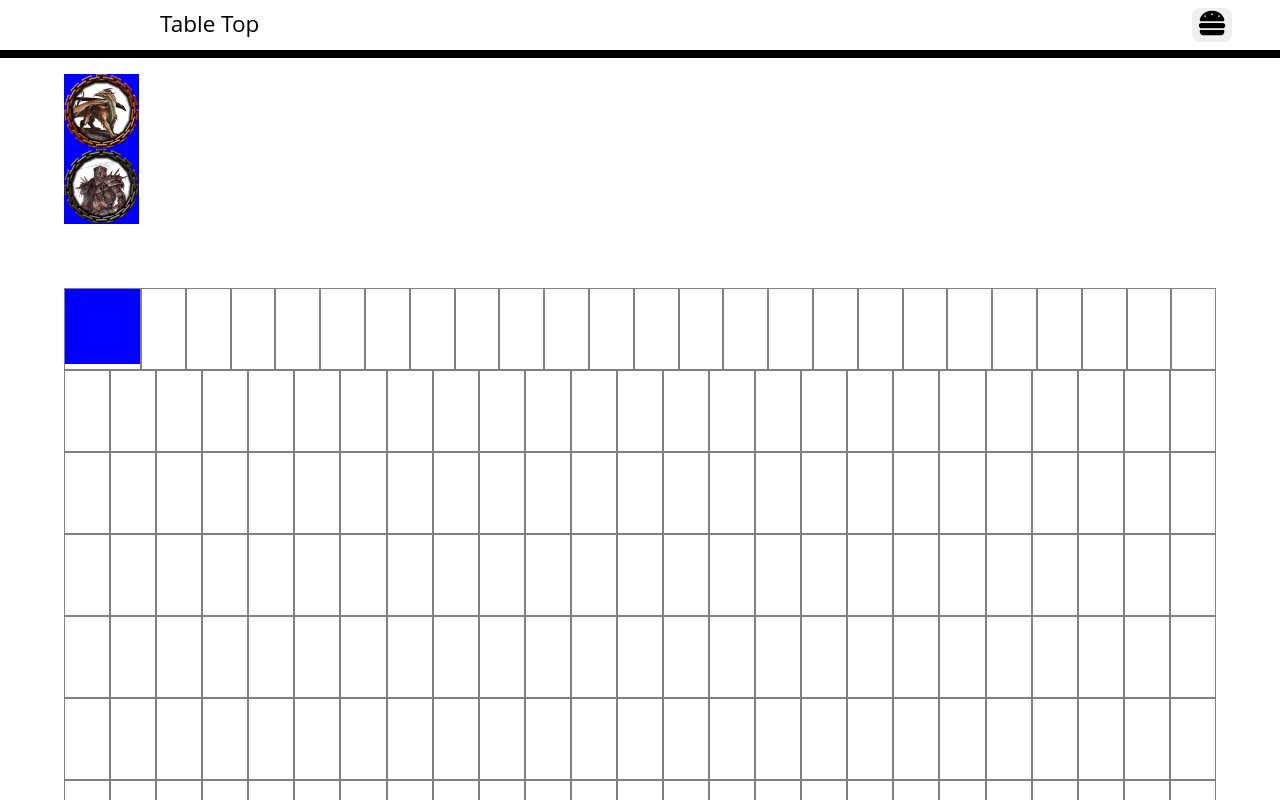
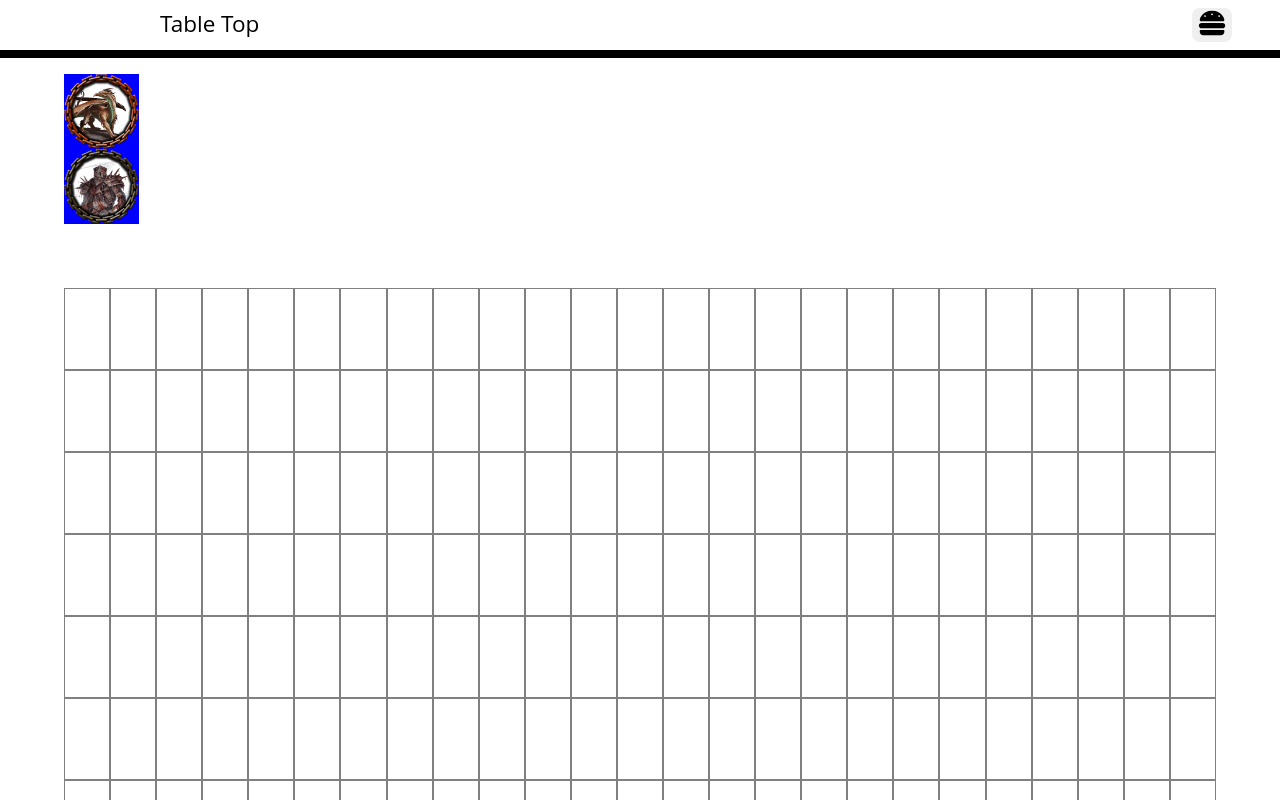
Before and after one commit to tlonergan/table-top, a React (Create React App) app: page / in a window 1280 px wide. Shown: the top 800 px of the page. Built offline with nearby package versions, Linux system fonts and the light colour scheme.

Commit message:
Drop... clone drop, but drop

```diff
--- a/src/components/mapSquare.jsx
+++ b/src/components/mapSquare.jsx
@@ -1,21 +1,31 @@
 import { useEffect, useState, useRef } from "react";
 import { useDrop } from 'react-dnd';
 import DraggableItemTypes from '../entities/draggableTypes';
+import Token from './token';
 
-const MapSquare = (props) => {
+const MapSquare = ({x, y, children}) => {
+    const [droppedItem, setDroppedItem] = useState(null);
     const [isSelected, setIsSelected] = useState(false);
+    const [xPostion] = useState(x);
+    const [yPostion] = useState(y);
 
-    const [{},thisMapSquare] = useDrop(() => ({
+    const [,thisMapSquare] = useDrop(() => ({
         accept: DraggableItemTypes.TOKEN,
+        drop: (item, monitor) => setDroppedItem(item),
     }));
 
     const onSquaredClicked = () => {
         setIsSelected(!isSelected);
     };
 
+    const renderSquareContents = () => {
+        if(droppedItem)
+            return (<Token imageSource={droppedItem.imageSource}/>)
+    };
+
     return (
         <div className={"mapSquare " + (isSelected ? "mapSquareSelected": "")} ref={thisMapSquare} onClick={onSquaredClicked}>
-            {props.children}
+            {renderSquareContents()}
         </div>
     );
 };
--- a/src/components/token.jsx
+++ b/src/components/token.jsx
@@ -4,7 +4,7 @@ import DraggableItemTypes from "../entities/draggableTypes";
 const Token = (props) => {
     const [, drag] = useDrag(() =>({
         type: DraggableItemTypes.TOKEN,
-        item: "singleToken",
+        item: {imageSource: props.imageSource, name: "some bloody token"},
     }));
 
     return (
```
